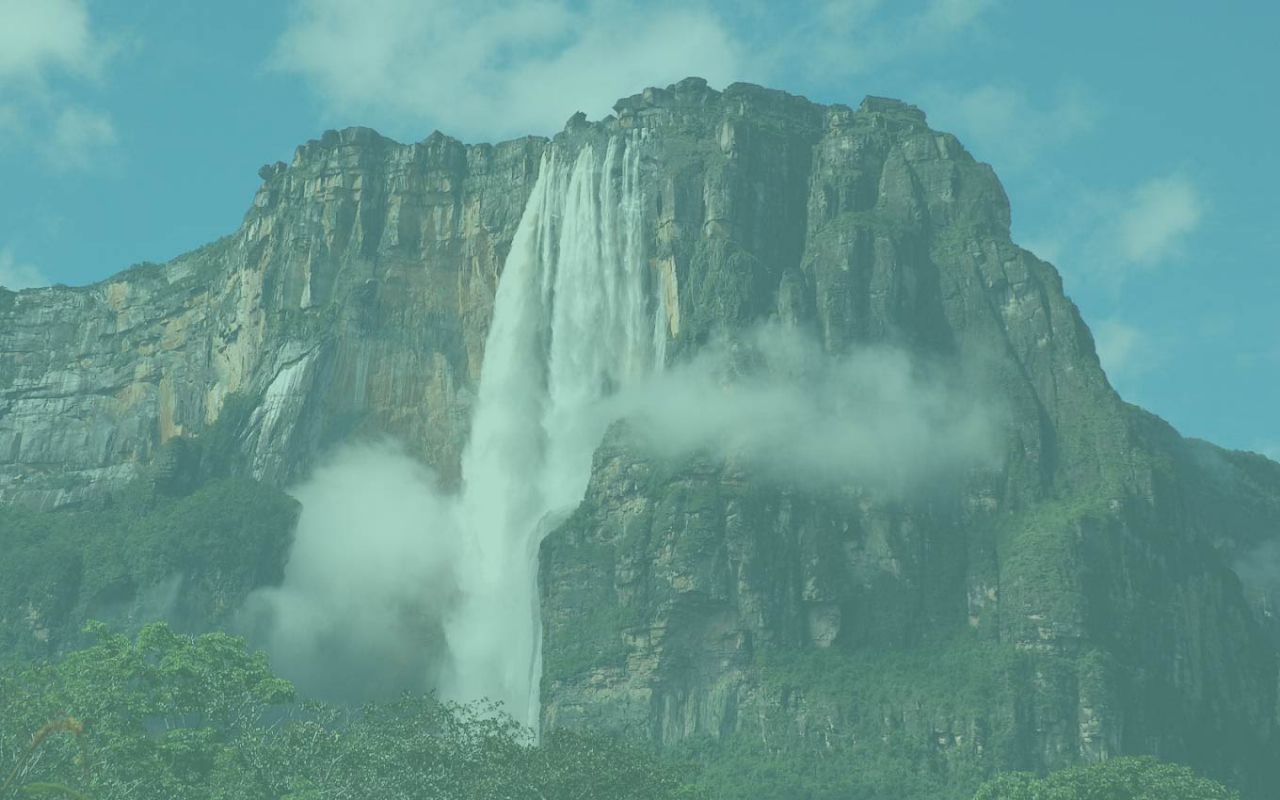
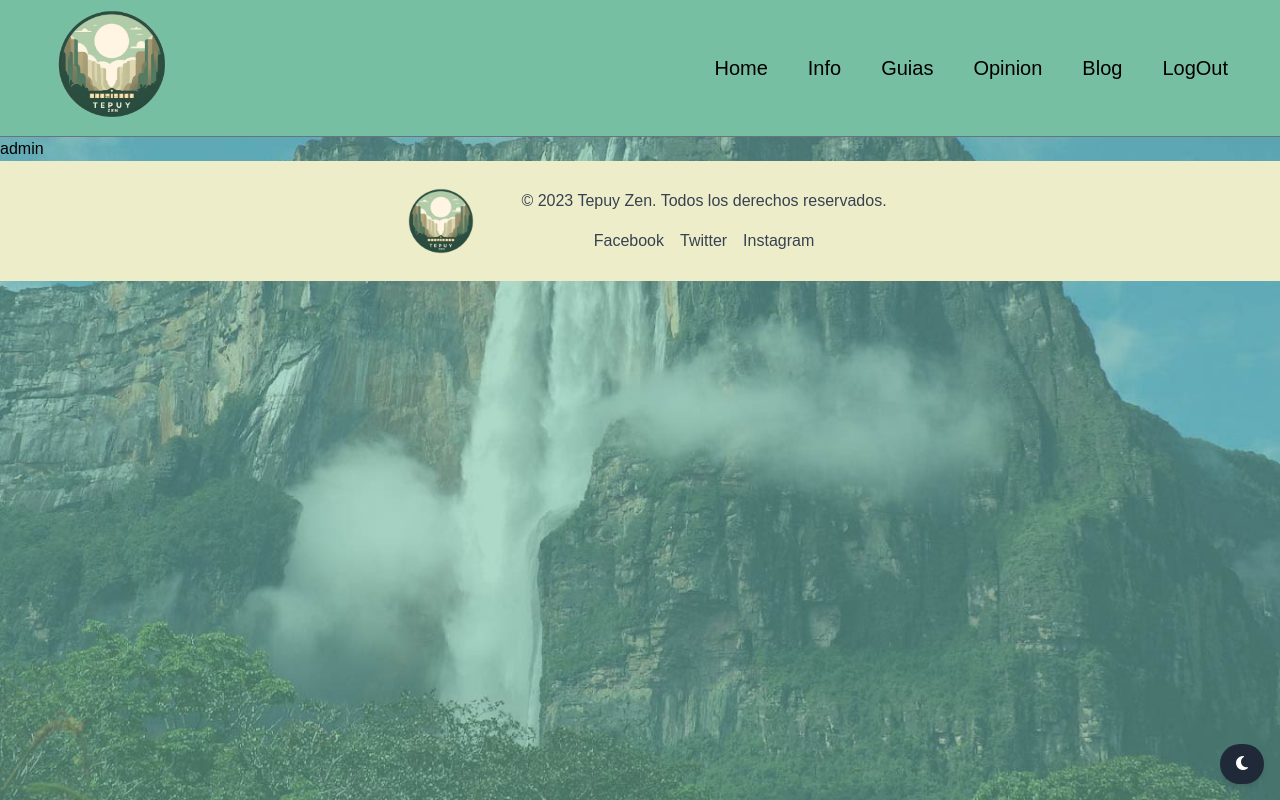
Before and after one commit to Juanjalvarezz/Tepuy-Zen, a React (Vite) app in the folder FrontEnd/Tepuy Zen/: page /adminDashboard in a window 1280 px wide. Before the commit this address had no page. Built offline with nearby package versions, Linux system fonts and the light colour scheme.

Commit message:
Agregando Header a Admin

```diff
--- /dev/null
+++ b/FrontEnd/Tepuy Zen/src/components/AdminHeader.jsx
@@ -0,0 +1,16 @@
+import Logo from "../assets/img/logo.png"
+import AdminNav from "./AdminNav";
+
+function AdminHeader() {
+  return (
+    <header className=" top-0 flex-wrap z-[20] mx-auto flex w-full items-center justify-between border-b border-gray-500 pr-8 pl-8 bg-[#77BFA3] dark:text-white dark:bg-[#60A48A]">
+
+      <img src={Logo} className="logo w-40 -mt-4 -mb-2" alt="Logo"/>
+
+      <AdminNav/>
+
+    </header>
+  );
+}
+
+export default AdminHeader;
--- /dev/null
+++ b/FrontEnd/Tepuy Zen/src/components/AdminNav.jsx
@@ -0,0 +1,70 @@
+import { NavLink } from "react-router-dom";
+import { Menu, X } from "lucide-react";
+import { useState } from "react";
+
+const NavLinks = ({ categories }) => {
+  const handleClick = (category) => {
+    setCategories(categories.map((cat) => (cat === category ? !cat : cat)));
+  };
+
+  return (
+    <>
+      {categories.map((category, index) => (
+        <NavLink
+        key={index}
+        to={category.to}
+        onClick={() => handleClick(category)}
+        className={`${category.active ? "text-red-500" : ""}  hover:bg-[#98C9A3] hover:text-white hover:shadow-lg hover:rounded-full p-5`}
+      >
+        {category.name}
+      </NavLink>
+      ))}
+    </>
+  );
+};
+
+const AdminNav = () => {
+  const [isOpen, setIsOpen] = useState(false);
+
+  const [categories, setCategories] = useState([
+    { name: "Home" , to: "/adminDashboard", active: false },
+    { name: "Info", to: "/adminDashboard", active: false },
+    { name: "Guias", to: "/adminDashboard", active: false },
+    { name: "Opinion", to: "/adminDashboard", active: false },
+    { name: "Blog", to: "/adminDashboard", active: false },
+    { name: "LogOut", to: "/login", active: false },
+  ]);
+
+  const toggleNavbar = () => {
+    console.log("toggleNavbar");
+    setIsOpen(!isOpen);
+  };
+
+  const handleClick = (category) => {
+    setCategories(categories.map((cat) => (cat === category ? { ...cat, active: !cat.active } : cat)));
+  };
+
+  return (
+    <>
+      <nav className="flex w-1.5/4 justify-end">
+        <div className="hidden w-full justify-between md:flex text-xl">
+          <NavLinks categories={categories} />
+        </div>
+
+        <div className="md:hidden">
+          <button onClick={toggleNavbar}>
+            {isOpen ? <X /> : <Menu />}
+          </button>
+        </div>
+      </nav>
+
+      {isOpen && (
+        <div className="flex basis-full flex-col items-center space-y-4">
+          <NavLinks categories={categories} />
+        </div>
+      )}
+    </>
+  );
+};
+
+export default AdminNav;
--- a/FrontEnd/Tepuy Zen/src/components/AnimatedRoutes.jsx
+++ b/FrontEnd/Tepuy Zen/src/components/AnimatedRoutes.jsx
@@ -3,7 +3,7 @@ import { Route, Routes, useLocation } from 'react-router-dom'
 import Register from '../pages/Register'
 import Login from '../pages/Login'
 import Dashboard from '../pages/Dashboard'
-import AdminPage from '../pages/AdminPage'
+import AdminDashboard from '../pages/AdminDashboard'
 import Info from '../pages/Info'
 import Guias from '../pages/Guias'
 import Opinion from '../pages/Opinion'
@@ -20,7 +20,7 @@ function AnimatedRoutes() {
           <Route path='/' element={<Register/>} />
           <Route path='/login' element={<Login/>} />
           <Route path='/dashboard' element={<Dashboard/>} />
-          <Route path='/adminpage' element={<AdminPage/>} />
+          <Route path='/adminDashboard' element={<AdminDashboard/>} />
           <Route path='/info' element={<Info/>} />
           <Route path='/guias' element={<Guias/>} />
           <Route path='/opinion' element={<Opinion/>} />
--- a/FrontEnd/Tepuy Zen/src/pages/AdminPage.jsx
+++ b/FrontEnd/Tepuy Zen/src/pages/AdminDashboard.jsx
@@ -2,15 +2,19 @@ import React from 'react'
 import Footer from '../components/Footer'
 import DarkMode from '../components/DarkMode'
 import { motion } from 'framer-motion'
+import AdminHeader from '../components/AdminHeader'
 
-const AdminPage = () => {
+const AdminDashboard = () => {
   return (
     <motion.div className='dark:bg-[url(https://i.ibb.co/pfZ1D3h/fondodark.png)]' style={{backgroundRepeat: 'no-repeat', backgroundAttachment: 'fixed', backgroundSize: 'cover'}}  initial={{opacity: 0}} animate={{opacity: 1}} exit={{opacity: 0}}>
+
+      <AdminHeader/>
       <h1>admin</h1>
       <Footer/>
+
       <DarkMode/>
     </motion.div>
   )
 }
 
-export default AdminPage
+export default AdminDashboard
```
